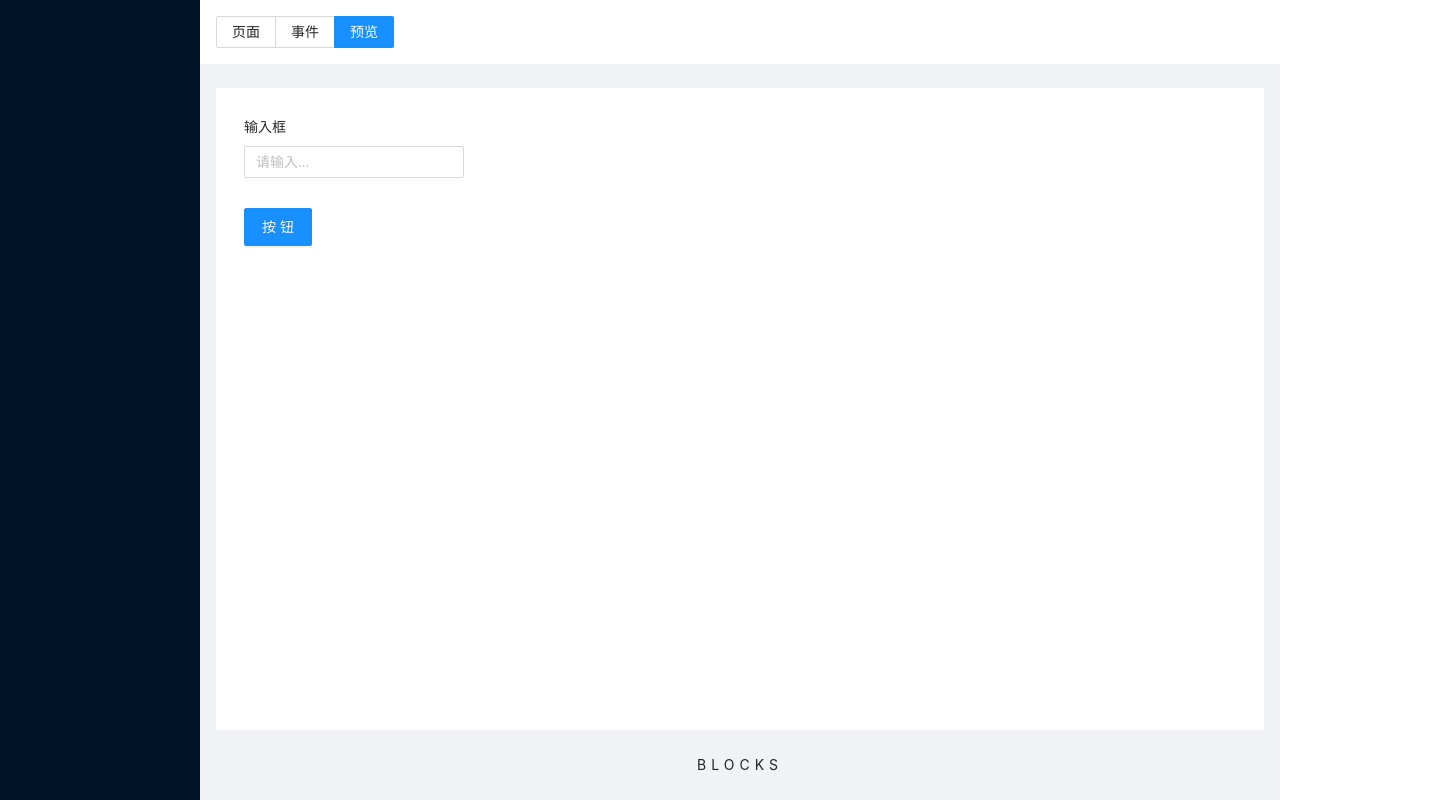
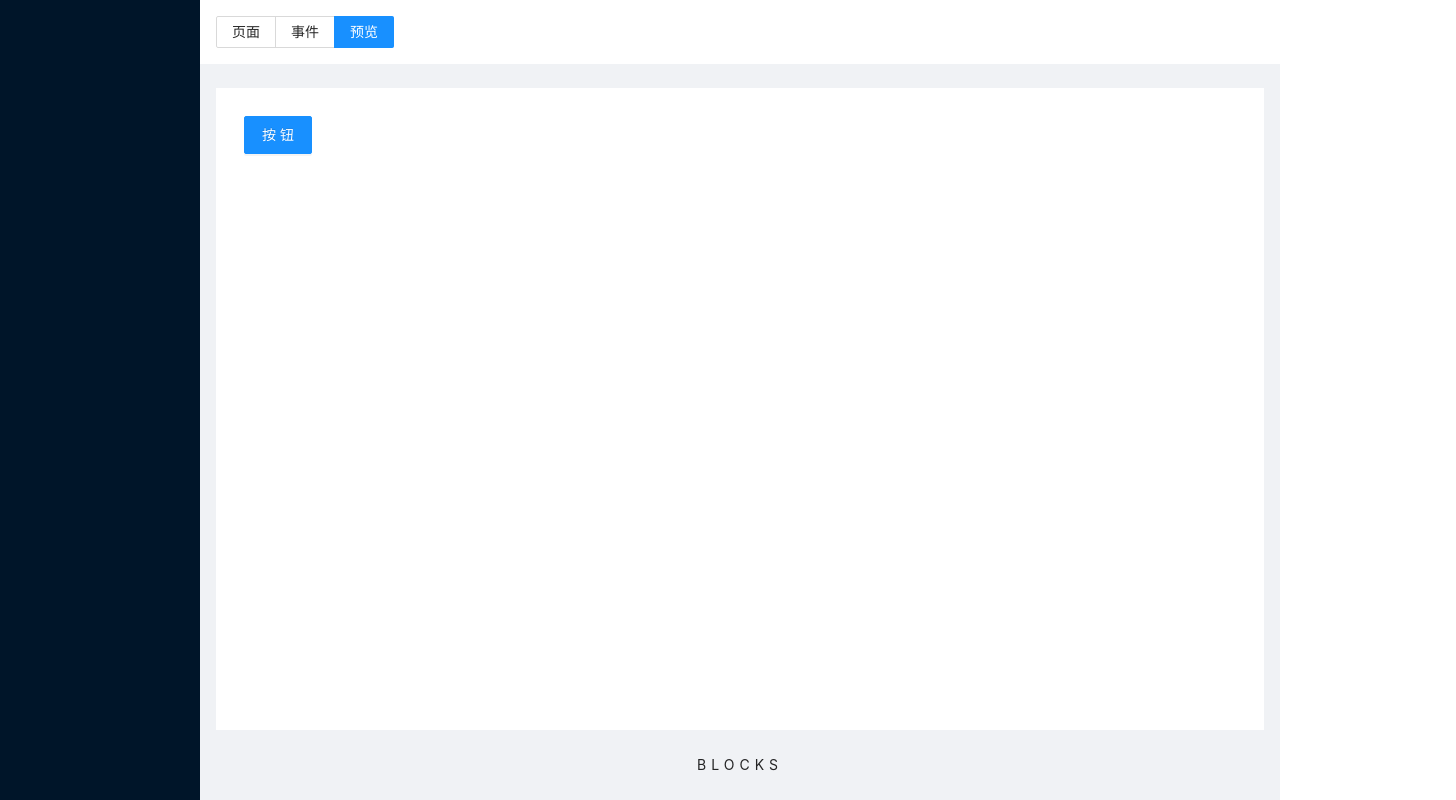
Before and after one commit to largezhou/blocks_fe, a Vue app: page / in a window 1280 px wide. Both pictures are taken after a click on the label "预览". Shown: the whole page, 1456 px wide, since content can reach past the window. Built offline with nearby package versions, Linux system fonts and the light colour scheme.

Commit message:
基本的弹框组件

```diff
--- a/src/components/b-components/index.ts
+++ b/src/components/b-components/index.ts
@@ -9,6 +9,7 @@ import BTimeout from '@/components/b-components/timeout/BTimeout.vue'
 import BContent from '@/components/b-components/content/BContent.vue'
 import BAssign from '@/components/b-components/assign/BAssign.vue'
 import BRequest from '@/components/b-components/request/BRequest.vue'
+import BModal from '@/components/b-components/modal/BModal.vue'
 import { ComponentDefinition } from '@/types/vue'
 import { App } from 'vue'
 import _groupBy from 'lodash/groupBy'
@@ -23,6 +24,7 @@ export const componentMap: KeyValue<ComponentDefinition | undefined> = {
   BContent,
   BAssign,
   BRequest,
+  BModal,
 }
 
 export const components: ComponentDefinition[] = Object.values(componentMap as KeyValue<ComponentDefinition>)
--- /dev/null
+++ b/src/components/b-components/modal/BModal.vue
@@ -0,0 +1,99 @@
+<script lang="ts">
+import { defineComponent } from 'vue'
+import { settings, eventSetting } from './settings'
+
+export default defineComponent({
+  name: 'BModal',
+  showName: '弹框',
+  minWidthUnit: 10,
+  minHeightUnit: 6,
+  icon: 'modal',
+  category: '弹框',
+  settings,
+  eventSetting,
+})
+</script>
+
+<script setup lang="ts">
+import { injectIsEditMode } from '@/components/editor/useEditMode'
+import { ComponentData } from '@/components/page-editor/types'
+
+withDefaults(
+  defineProps<{
+    title?: string
+    hidden?: boolean
+    keyboard?: boolean
+    maskClosable?: boolean
+  }>(),
+  {
+    title: '提示',
+    hidden: true,
+    keyboard: true,
+    maskClosable: true,
+  },
+)
+const emits = defineEmits<{
+  (e: 'update:hidden', val: boolean): void
+}>()
+
+const isEditMode = injectIsEditMode()
+const component = inject<ComponentData | undefined>('component', undefined)
+
+const onUpdateVisible = (val: boolean) => {
+  emits('update:hidden', !val)
+}
+</script>
+
+<template>
+  <div v-if="isEditMode" class="ant-modal-content">
+    <div v-show="title" class="ant-modal-header">
+      <div class="ant-modal-title">{{ title }}</div>
+    </div>
+    <div class="ant-modal-body">
+      <slot/>
+    </div>
+  </div>
+
+  <AModal
+    v-else
+    :title="title"
+    :footer="null"
+    :visible="!hidden"
+    wrap-class-name="b-modal"
+    :width="component?.width"
+    :height="component?.height"
+    :keyboard="keyboard"
+    :mask-closable="maskClosable"
+    @update:visible="onUpdateVisible"
+  >
+    <slot/>
+  </AModal>
+</template>
+
+<style scoped lang="less">
+.ant-modal-body {
+  padding: 0;
+}
+
+.ant-modal-content {
+  height: 100%;
+  box-shadow: none;
+  background-color: #f0f2f5;
+}
+</style>
+
+<style lang="less">
+.b-modal {
+  .ant-modal-body {
+    padding: 0;
+  }
+
+  .ant-modal-content {
+    height: 100%;
+  }
+
+  .ant-modal {
+    padding: 0;
+  }
+}
+</style>
--- /dev/null
+++ b/src/components/b-components/modal/settings.ts
@@ -0,0 +1,29 @@
+import { ComponentPropsSettings } from '@/components/b-components/types'
+import { EventSetting } from '@/components/event-editor/types'
+import { hiddenActions } from '@/libs/utils'
+
+export const settings: ComponentPropsSettings = {
+  title: {
+    label: '标题',
+    componentName: 'AInput',
+    value: '提示',
+  },
+  keyboard: {
+    label: '点击 ESC 关闭',
+    componentName: 'ACheckbox',
+    valueName: 'checked',
+    value: true,
+  },
+  maskClosable: {
+    label: '点击空白区域关闭',
+    componentName: 'ACheckbox',
+    valueName: 'checked',
+    value: true,
+  },
+}
+
+export const eventSetting: EventSetting = {
+  action: {
+    ...hiddenActions(),
+  },
+}
--- /dev/null
+++ b/src/components/component/BComponent.vue
@@ -0,0 +1,67 @@
+<script lang="ts">
+import { defineComponent } from 'vue'
+
+export default defineComponent({
+  name: 'BComponent',
+})
+</script>
+
+<script setup lang="ts">
+import { ComponentData } from '@/components/page-editor/types'
+import { MIN_WIDTH_UNIT, MIN_HEIGHT_UNIT, GRID_WIDTH, GRID_HEIGHT } from '@/libs/consts'
+import { KeyValue } from '@/types/common'
+import { ComponentPublicInstance, Ref } from 'vue'
+
+const props = defineProps<{
+  component: ComponentData
+}>()
+const emits = defineEmits<{
+  (e: 'mount', val: ComponentPublicInstance | null): void
+}>()
+
+const vOnMap = inject('vOnMap') as KeyValue<KeyValue<Function> | undefined>
+const vOnUpdateMap = inject('vOnUpdateMap') as KeyValue<KeyValue<Function>>
+const componentPropsMap = inject('componentPropsMap') as Ref<KeyValue<KeyValue>>
+
+provide<ComponentData>('component', props.component)
+
+/**
+ * 合并普通的事件和 update:xxx 事件
+ *
+ * @param id
+ */
+const getVOn = (id: string) => {
+  return {
+    ...(vOnMap[id] || {}),
+    ...(vOnUpdateMap[id] || {}),
+  }
+}
+</script>
+
+<template>
+  <div
+    class="component"
+    :style="{
+      width: `${component.width || (MIN_WIDTH_UNIT * GRID_WIDTH)}px`,
+      height: `${component.height || (MIN_HEIGHT_UNIT * GRID_HEIGHT)}px`,
+      left: `${component.left}px`,
+      top: `${component.top}px`,
+    }"
+  >
+    <component
+      :is="component.componentName"
+      :ref="(val: ComponentPublicInstance | null) => emits('mount', val)"
+      v-bind="componentPropsMap[component.id]"
+      v-on="getVOn(component.id)"
+    />
+  </div>
+</template>
+
+<style scoped lang="less">
+.component {
+  box-sizing: border-box;
+  position: absolute;
+  padding: 4px;
+  border-radius: 2px;
+}
+</style>
--- a/src/components/editor/BTester.vue
+++ b/src/components/editor/BTester.vue
@@ -9,9 +9,6 @@ export default defineComponent({
 <script setup lang="ts">
 import { ComponentPublicInstance, Ref } from 'vue'
 import { ComponentData } from '@/components/page-editor/types'
-import {
-  MIN_WIDTH_UNIT, MIN_HEIGHT_UNIT, GRID_WIDTH, GRID_HEIGHT,
-} from '@/libs/consts'
 import { KeyValue } from '@/types/common'
 import { componentMap } from '@/components/b-components'
 import _set from 'lodash/set'
@@ -21,6 +18,7 @@ import { EventData } from '@/components/event-editor/types'
 import { pageData } from '@/components/editor/usePageData'
 import _keys from 'lodash/keys'
 import { getComponentDefById } from '@/components/editor/useComponents'
+import BComponent from '@/components/component/BComponent.vue'
 
 const compRefMap = ref<KeyValue<ComponentPublicInstance | undefined>>({})
 // 页面组件信息，避免修改传进来的数据，简单深拷贝一下
@@ -66,6 +64,9 @@ const vOnMap = reactive<KeyValue<KeyValue<Function> | undefined>>({})
 const vOnUpdateMap = reactive<KeyValue<KeyValue<Function>>>({})
 
 provide<Ref<KeyValue<ComponentPublicInstance | undefined>>>('compRefMap', compRefMap)
+provide<KeyValue<KeyValue<Function> | undefined>>('vOnMap', vOnMap)
+provide<KeyValue<KeyValue<Function>>>('vOnUpdateMap', vOnUpdateMap)
+provide<Ref<KeyValue<KeyValue>>>('componentPropsMap', componentPropsMap)
 
 const updateCompRefList = (el: ComponentPublicInstance | null, component: ComponentData) => {
   if (el === null) {
@@ -78,21 +79,9 @@ const updateCompRefList = (el: ComponentPublicInstance | null, component: Compon
 for (const component of components) {
   componentPropsMap.value[component.id] = component.setting
   const cd = getComponentDefById(component.id)
-  _keys(cd?.settings || {}).forEach((key: string) => {
+  _keys(cd?.props || {}).forEach((key: string) => {
     _set(vOnUpdateMap, `${component.id}.update:${key}`, (val: any) => componentPropsMap.value[component.id][key] = val)
   })
-}
-
-/**
- * 合并普通的事件和 update:xxx 事件
- *
- * @param id
- */
-const getVOn = (id: string) => {
-  return {
-    ...(vOnMap[id] || {}),
-    ...(vOnUpdateMap[id] || {}),
-  }
 }
 
 const initEventFlow = () => {
@@ -173,24 +162,12 @@ onMounted(() => {
     <template #content>
       <div class="content-1">
         <div class="content-2">
-          <div
+          <BComponent
             v-for="component in components"
             :key="component.id"
-            class="component"
-            :style="{
-              width: `${component.width || (MIN_WIDTH_UNIT * GRID_WIDTH)}px`,
-              height: `${component.height || (MIN_HEIGHT_UNIT * GRID_HEIGHT)}px`,
-              left: `${component.left}px`,
-              top: `${component.top}px`,
-            }"
-          >
-            <component
-              :is="component.componentName"
-              :ref="(el: ComponentPublicInstance | null) => updateCompRefList(el, component)"
-              v-bind="componentPropsMap[component.id]"
-              v-on="getVOn(component.id)"
-            />
-          </div>
+            :component="component"
+            @mount="(el: ComponentPublicInstance | null) => updateCompRefList(el, component)"
+          />
         </div>
       </div>
     </template>
@@ -198,10 +175,4 @@ onMounted(() => {
 </template>
 
 <style scoped lang="less">
-.component {
-  box-sizing: border-box;
-  position: absolute;
-  padding: 4px;
-  border-radius: 2px;
-}
 </style>
--- a/src/components/editor/useEditMode.ts
+++ b/src/components/editor/useEditMode.ts
@@ -8,9 +8,13 @@ const KEY = 'isEditMode'
  * @param realVal 不在编辑模式下，提供该值，一般是 prop
  */
 export const valueForEditMode = <T>(editModeVal: T, realVal?: T): T | undefined => {
-  return inject<boolean>(KEY, false) ? editModeVal : realVal
+  return injectIsEditMode() ? editModeVal : realVal
 }
 
 export const provideIsEditMode = () => {
   provide(KEY, true)
 }
+
+export const injectIsEditMode = () => {
+  return inject<boolean>(KEY, false)
+}
--- a/src/components/event-editor/mock-event-list.ts
+++ b/src/components/event-editor/mock-event-list.ts
@@ -7,8 +7,8 @@ const mockEventList: EventData[] = [
       event: 'click',
     },
     action: {
-      id: 'BAssign-e4n7hspg',
-      action: 'assign',
+      id: 'BModal-bcyk7q5j',
+      action: 'setToShow',
     },
   },
 ]
--- a/src/components/page-editor/BComponent.vue
+++ b/src/components/page-editor/BEditComponent.vue
@@ -2,7 +2,7 @@
 import { defineComponent } from 'vue'
 
 export default defineComponent({
-  name: 'BComponent',
+  name: 'BEditComponent',
 })
 </script>
 
--- a/src/components/page-editor/BPageEditor.vue
+++ b/src/components/page-editor/BPageEditor.vue
@@ -20,7 +20,7 @@ import {
   MIN_WIDTH_UNIT, MIN_HEIGHT_UNIT,
   MovingType,
 } from '@/libs/consts'
-import BComponent from '@/components/page-editor/BComponent.vue'
+import BEditComponent from '@/components/page-editor/BEditComponent.vue'
 import BSettings from '@/components/page-editor/BSettings.vue'
 import { KeyValue } from '@/types/common'
 import BLayout from '@/components/layout/BLayout.vue'
@@ -215,12 +215,12 @@ const onSave = () => {
       <div class="content-1">
         <div class="content-2">
           <div class="placeholder" :style="placeholderSpaceStyles"/>
-          <BComponent
+          <BEditComponent
             v-if="curType === MovingType.NEW && isMoving && draggingComponent"
             :data="draggingComponent"
           />
           <template v-for="(componentData, index) in componentDataList" :key="componentData.id">
-            <BComponent
+            <BEditComponent
               :data="componentData"
               :selected-id="selectedId"
               @start-move="onStartMove"
--- a/src/components/page-editor/mock-component-data-list.ts
+++ b/src/components/page-editor/mock-component-data-list.ts
@@ -1,23 +1,6 @@
 import { ComponentData } from '@/components/page-editor/types'
 
 const mockComponentDataList: ComponentData[] = [
-  {
-    showName: '输入框',
-    componentName: 'BInput',
-    id: 'BInput-41m0pope',
-    setting: {
-      label: '输入框',
-      name: 'input',
-      extra: '',
-      placeholder: '请输入...',
-      allowClear: true,
-      disabled: false,
-    },
-    width: 228,
-    height: 92,
-    left: 0,
-    top: 0,
-  },
   {
     showName: '按钮',
     componentName: 'BButton',
@@ -25,45 +8,26 @@ const mockComponentDataList: ComponentData[] = [
     setting: {
       text: '按钮',
       type: 'primary',
+      hidden: false,
       danger: false,
       disabled: false,
     },
     width: 76,
     height: 46,
     left: 0,
-    top: 92,
+    top: 0,
   },
   {
-    showName: '赋值',
-    componentName: 'BAssign',
-    id: 'BAssign-e4n7hspg',
+    showName: '弹框',
+    componentName: 'BModal',
+    id: 'BModal-bcyk7q5j',
     setting: {
-      out: {
-        id: 'BContent-puzozl7y',
-        content: 'inputValue',
-      },
-      in: {
-        id: 'BInput-41m0pope',
-        content: 'value',
-      },
+      title: '提示',
     },
-    width: 0,
-    height: 0,
-    left: 0,
-    top: 253,
-  },
-  {
-    showName: '自定义内容',
-    componentName: 'BContent',
-    id: 'BContent-puzozl7y',
-    setting: {
-      value: 'test',
-      isJson: false,
-    },
-    width: 0,
-    height: 0,
-    left: 76,
-    top: 253,
+    width: 494,
+    height: 483,
+    left: 722,
+    top: 0,
   },
 ]
 
--- a/src/libs/utils.ts
+++ b/src/libs/utils.ts
@@ -37,13 +37,13 @@ export const hiddenActions = (): KeyValue<SettingAction> => {
 /**
  * 获取通用的控制显隐的 prop 配置
  */
-export const hiddenSettings = (): ComponentPropsSettings => {
+export const hiddenSettings = (value = false): ComponentPropsSettings => {
   return {
     hidden: {
       label: '隐藏',
       componentName: 'ACheckbox',
       valueName: 'checked',
-      value: false,
+      value,
     },
   }
 }
```
Also changed, not shown: .eslintrc.cjs, src/icons/component/modal.svg (added).
